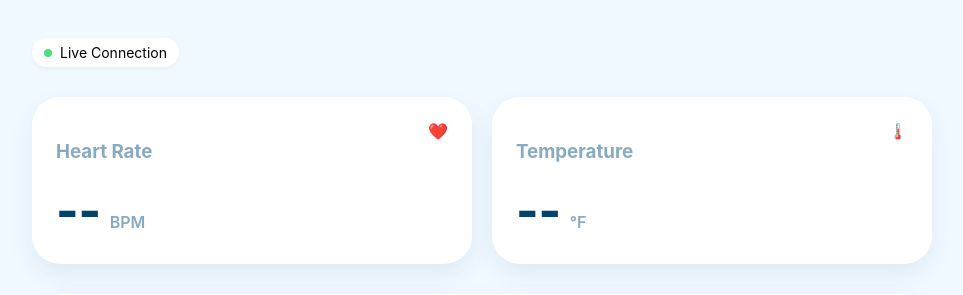
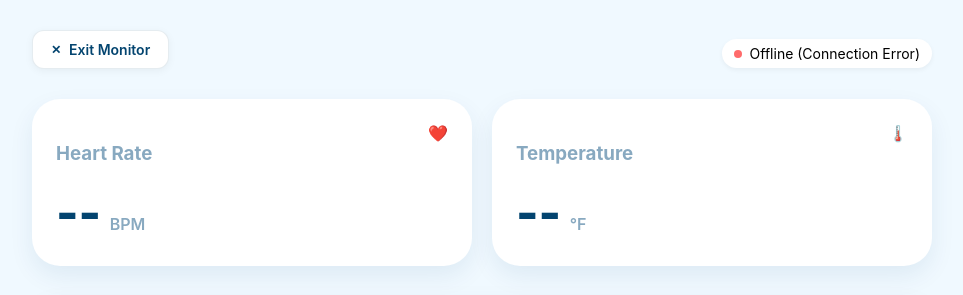
Before and after one commit to alehmanBCA/Lully, a Django app: template app/templates/monitor.html in a window 1280 px wide. Shown: the top 295 px of the page, without its empty margins (158-1121 px from the left). Run offline with Django 5.2, Linux system fonts and the light colour scheme; the template is opened without the code that fills it, so the values that code supplies are empty.

Commit message:
Angel's Stuff

```diff
--- a/app/templates/monitor.html
+++ b/app/templates/monitor.html
@@ -8,6 +8,11 @@
 <body>
     <div class="monitor-container">
         <header class="monitor-header">
+            <a href="{% url 'profile' %}" class="exit-btn">
+                <span class="exit-icon">✕</span>
+                <span>Exit Monitor</span>
+            </a>
+
             <div class="baby-meta">
                 <h1>{{ baby.name }}</h1>
                 <div class="status-pill">
--- a/server.js
+++ b/server.js
@@ -54,7 +54,7 @@ app.get('/api/hr', (req, res) => {
     }
 
     hrState[babyId] = currentHr;
-    res.json({ heartRate: currentHr });
+res.json({ heartRate: currentHr });
 });
 
 app.get('/api/temperature', (req, res) => {
@@ -83,7 +83,7 @@ app.get('/api/temperature', (req, res) => {
     }
 
     tempState[babyId] = currentTemp;
-    res.json({ temperatureF: currentTemp });
+res.json({ temperatureF: currentTemp });
 });
 
 app.listen(port, host, () => {
--- a/src/css/monitor.css
+++ b/src/css/monitor.css
@@ -1,9 +1,4 @@
-/* :root {
-    --lully-navy: #03446F;
-    --lully-blue: #009FFF;
-    --lully-bg: #D1F1FF;
-    --safe-green: #CBEE9A;
-} */
+
  :root {
     --lully-navy: #03446F;
     --lully-blue: #009FFF;
@@ -20,31 +15,72 @@ body {
     padding: 0;
 }
 
-/* .monitor-container {
-    background-color: var(--lully-bg);
-    padding: 20px;
-    min-height: 100vh;
-    font-family: 'Segoe UI', sans-serif;
-    color: var(--lully-navy);
-} */
  .monitor-container {
     padding: 30px;
     max-width: 900px;
     margin: 0 auto;
 }
 
-
+/* .monitor-header {
+    display: flex;
+    justify-content: space-between;
+    align-items: center;
+    margin-bottom: 30px;
+} */
+ /* Ensure the header distributes items to opposite sides */
 .monitor-header {
     display: flex;
     justify-content: space-between;
     align-items: center;
     margin-bottom: 30px;
 }
+
+.exit-btn {
+    display: flex;
+    align-items: center;
+    gap: 8px;
+    background-color: var(--white);
+    color: var(--lully-navy);
+    text-decoration: none;
+    padding: 10px 18px;
+    border-radius: 12px;
+    font-weight: 600;
+    font-size: 14px;
+    transition: all 0.2s ease;
+    box-shadow: 0 2px 8px rgba(0, 0, 0, 0.05);
+    border: 1px solid rgba(3, 68, 111, 0.1);
+}
+
+.exit-btn:hover {
+    background-color: var(--lully-navy);
+    color: var(--white);
+    transform: translateY(-1px);
+    box-shadow: 0 4px 12px rgba(3, 68, 111, 0.15);
+}
+
+.exit-icon {
+    font-size: 12px;
+}
+
+
+/* .baby-meta h1 {
+    font-size: 28px;
+    margin: 0;
+    color: var(--lully-navy);
+} */
+.baby-meta {
+    text-align: right;
+    display: flex;
+    flex-direction: column;
+    align-items: flex-end; /* Aligns the status pill to the right under the name */
+}
+
 .baby-meta h1 {
     font-size: 28px;
     margin: 0;
     color: var(--lully-navy);
 }
+
 .status-pill {
     background: white;
     padding: 6px 12px;
@@ -70,21 +106,7 @@ body {
     gap: 20px;
     margin-bottom: 30px;
 }
-/* .vitals-grid {
-    display: grid;
-    grid-template-columns: 1fr 1fr;
-    gap: 24px;
-    margin-top: 20px;
-} */
 
-/* .vital-card {
-    background: #ffffff;
-    border-radius: 24px;
-    padding: 40px 20px;
-    box-shadow: 0 10px 30px rgba(0, 159, 255, 0.1);
-    transition: transform 0.3s ease;
-    border: 1px solid rgba(0, 159, 255, 0.05);
-} */
  .vital-card {
     background: var(--white);
     padding: 24px;
@@ -107,10 +129,7 @@ body {
     font-weight: 800;
     color: var(--lully-navy);
 }
-/* .large-val {
-    font-size: 4rem;
-    color: #03446F; /* Lully Navy
-} */
+
  .unit {
     color: #88A9C0;
     font-weight: 600;
@@ -169,8 +188,6 @@ body {
     75% { transform: translateX(5px); }
 }
 
-
-
 .chart-container {
     background: white;
     padding: 24px;
@@ -191,7 +208,6 @@ body {
     color: #88A9C0;
 }
 
-
 canvas {
     max-height: 250px;
 }
--- a/src/js/app.js
+++ b/src/js/app.js
@@ -1,4 +1,3 @@
-
 let hrChart, tempChart;
 
 function initCharts() {
@@ -80,15 +79,16 @@ function initCharts() {
     }
 }
 
+async function updateChartData() {
+    if (typeof HISTORY_API_URL === 'undefined') return;
 
-async function updateChartData() {
     try {
         const res = await fetch(HISTORY_API_URL);
         const data = await res.json();
 
+        // Data from Django is newest-first, reverse for left-to-right chart rendering
         const heartRates = data.map(r => r.heart_rate).reverse();
         const temperatures = data.map(r => r.temperature).reverse();
-
         const labels = data.map(r => r.timestamp).reverse();
 
         if (hrChart) {
@@ -97,7 +97,7 @@ async function updateChartData() {
             hrChart.update("none");
         }
 
-        if (typeof tempChart !== 'undefined') {
+        if (tempChart) {
             tempChart.data.labels = labels;
             tempChart.data.datasets[0].data = temperatures;
             tempChart.update("none");
@@ -108,122 +108,58 @@ async function updateChartData() {
     }
 }
 
-function canRunMonitorScripts() {
-    return typeof HR_API_URL !== 'undefined' && typeof TEMP_API_URL !== 'undefined';
-}
-
-function showAlert(currentHr) {
-    const modal = document.getElementById('alert-modal');
-    const alertText = document.getElementById('alert-text');
-    if (modal && alertText) {
-        alertText.innerHTML = `Warning: Heart rate is <strong>${currentHr} BPM</strong>, which is above the safe limit!`;
-        modal.style.display = 'flex';
-    }
-}
-
-function dismissAlert() {
-    const modal = document.getElementById('alert-modal');
-    if (modal) modal.style.display = 'none';
-}
-
 function pulseHeartRateElement() {
     const hrElement = document.getElementById('live-hr');
     if (!hrElement) return;
+
     hrElement.classList.remove('pulse-animation');
-    void hrElement.offsetWidth;
+    void hrElement.offsetWidth; // Trigger reflow to restart animation
     hrElement.classList.add('pulse-animation');
 }
 
+async function fetchVitals() {
+    if (typeof VITALS_API_URL === 'undefined') return;
 
-async function updateVitals() {
-    if (!canRunMonitorScripts()) return;
-
-    const hrElement = document.getElementById('live-hr');
-    const tempElement = document.getElementById('live-temp');
-    const tempElement = document.getElementById('live-temp');
-
-    try {
-        const hrResponse = await fetch(HR_API_URL);
-        const hrData = await hrResponse.json();
-        if (hrElement) {
-            hrElement.textContent = hrData.heartRate;
-            if (hrData.heartRate > 150) hrElement.style.color = "#ff6b6b";
-            else hrElement.style.color = "#03446F";
-        }
-    } catch (err) {
-        console.error("Heart Rate API Error:", err);
-    }
-
-    try {
-        const tempResponse = await fetch(TEMP_API_URL);
-        const tempData = await tempResponse.json();
-        if (tempElement) {
-            tempElement.textContent = tempData.temperatureF.toFixed(1);
-        }
-    } catch (err) {
-        console.error("Temperature API Error:", err);
-    }
-}
-
-
-async function updateChartHistory() {
-    if (!canRunMonitorScripts() || !hrChart) {
-        return;
-    }
-
-    try {
-        const response = await fetch(`/api/baby/${CURRENT_BABY_ID}/history/`);
-        if (!response.ok) {
-            throw new Error(`History response error: ${response.status}`);
-        }
-
-        const data = await response.json();
-        const history = Array.isArray(data) ? data.slice().reverse() : [];
-
-        hrChart.data.labels = history.map((record) => record.timestamp);
-        hrChart.data.datasets[0].data = history.map((record) => record.heart_rate);
-        hrChart.update();
-    } catch (error) {
-        console.error('Error fetching history:', error);
-    }
-}
-
-
-async function fetchVitals() {
     const hrElement = document.getElementById("live-hr");
     const tempElement = document.getElementById("live-temp");
+    const statusText = document.getElementById("connection-status");
+    const statusDot = document.querySelector(".status-dot");
 
-    // Otherwise, try to fetch the separate mock endpoints (HR and Temp).
-    // Heart rate
     try {
         const res = await fetch(VITALS_API_URL);
         const data = await res.json();
 
-        if (hrElement && data.heart_rate) {
+        if (hrElement && data.heart_rate !== "--") {
             hrElement.textContent = data.heart_rate;
-            hrElement.style.color = data.heart_rate > 150 ? "#FF6B6B" : "#03446F";
+            hrElement.style.color = data.heart_rate > 150 ? "var(--danger-red)" : "var(--lully-navy)";
+            pulseHeartRateElement();
         }
 
-        if (tempElement && data.temperature) {
-            if (typeof data.temperature === "number") {
-                tempElement.textContent = data.temperature.toFixed(1);
-            } else {
-                tempElement.textContent = data.temperature;
+        if (tempElement && data.temperature !== "--") {
+            tempElement.textContent = typeof data.temperature === "number" ? data.temperature.toFixed(1) : data.temperature;
+            // Matches the bounds found in your views.py ALERT configuration
+            tempElement.style.color = (data.temperature > 100.4 || data.temperature < 95.0) ? "var(--danger-red)" : "var(--lully-navy)";
+        }
+
+        if (statusText) {
+            statusText.textContent = data.status;
+            if (statusDot) {
+                statusDot.style.backgroundColor = data.status === "Online" ? "var(--safe-green)" : "var(--danger-red)";
             }
         }
+
     } catch (err) {
         console.error("Failed to fetch from Django:", err);
+        if (statusText) statusText.textContent = "Offline (Connection Error)";
+        if (statusDot) statusDot.style.backgroundColor = "var(--danger-red)";
     }
 }
 
-
 document.addEventListener("DOMContentLoaded", () => {
     initCharts();
-
     fetchVitals();
     updateChartData();
 
     setInterval(fetchVitals, 2000);
-
     setInterval(updateChartData, 5000);
 });
```
Also changed, not shown: app/migrations/0005_merge_20260416_1558.py (added).
